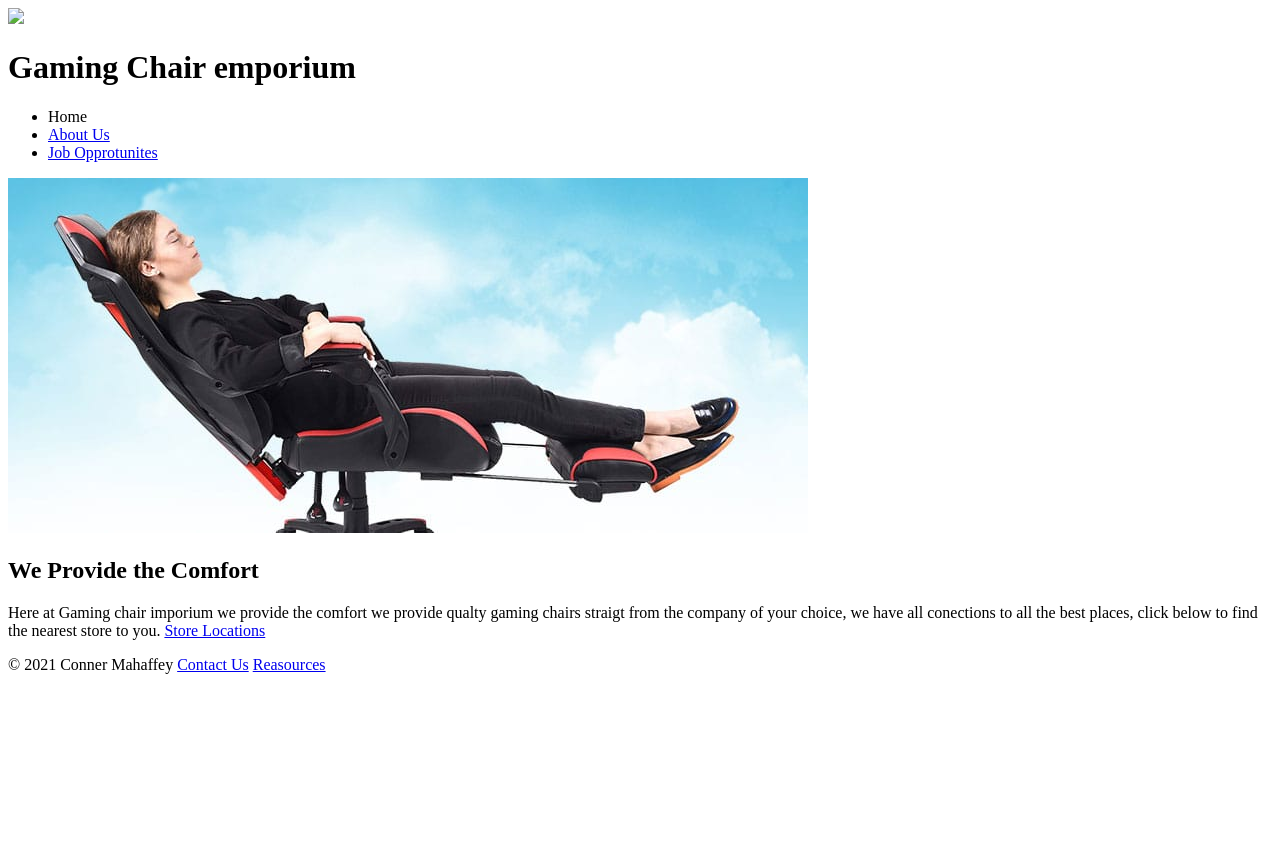
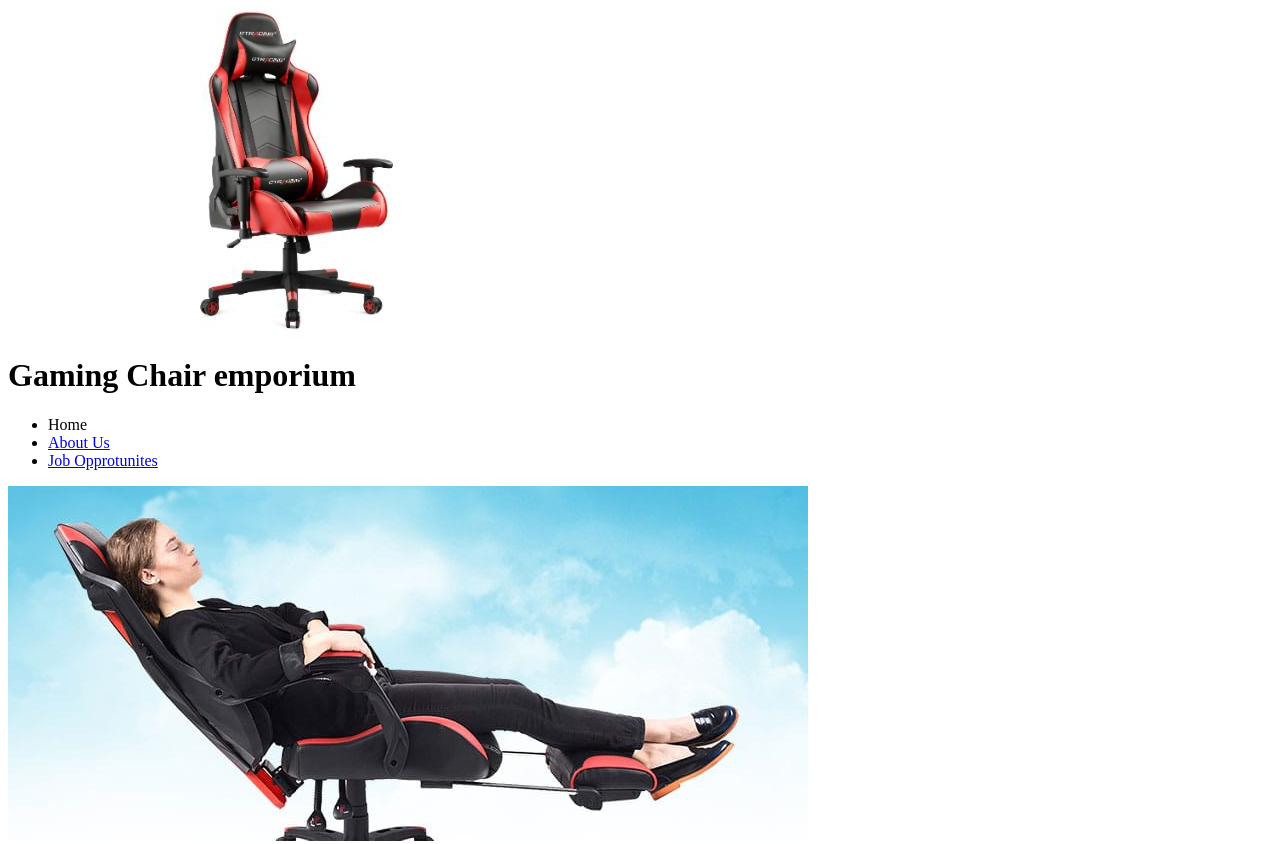
Before and after one commit to conner571/conner571.github.io, a plain HTML site: page index.html in a window 1280 px wide. Shown: the top 844 px of the page. Before the commit the page ends 800 px from the top, so only its background shows below. Drawn offline with Linux system fonts and the light colour scheme; files whose address does not match are found by name.

Commit message:
image change

```diff
--- a/index.html
+++ b/index.html
@@ -9,7 +9,7 @@
     <body>
         <header>
             <div id="logo wraper">
-              <img id="logo" src="201203123837-best-gaming-chairs-gtracing-live-video.jpg"/>
+              <img id="logo" src="/images/201203123837-best-gaming-chairs-gtracing-live-video.jpg"/>
               <h1><strong>Gaming Chair emporium</strong></h1>
             </div>
             <nav id=>
```
Also changed, not shown: images/201203123837-best-gaming-chairs-gtracing-live-video.jpg (renamed from links and images/201203123837-best-gaming-chairs-gtracing-live-video.jpg), images/chair-photo2.jpg (renamed from links and images/chair-photo2.jpg).
